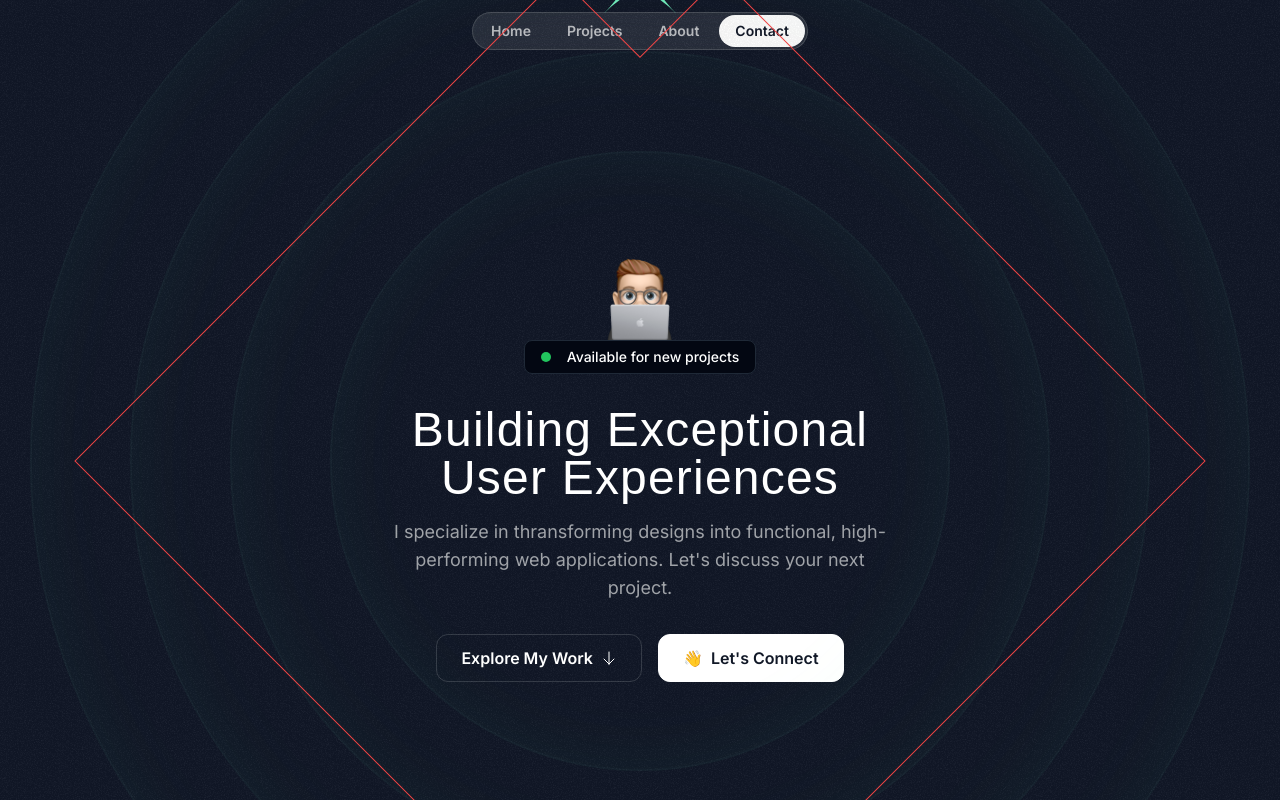
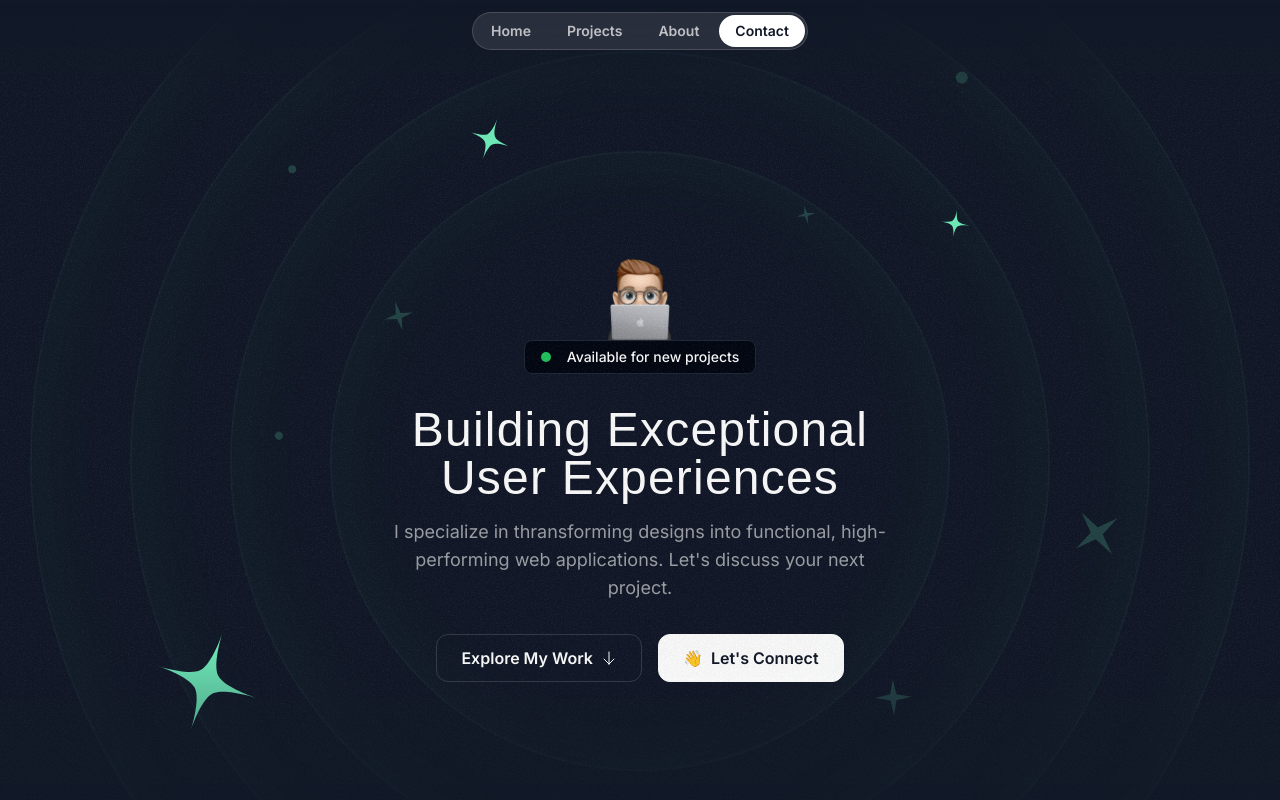
Before and after one commit to jordaninjohnson/portfolio, a Next.js app: page / in a window 1280 px wide. Shown: the top 800 px of the page. Built offline with nearby package versions, Linux system fonts and the light colour scheme; a web font is replaced by a local one.

Commit message:
Time 1:19:31

```diff
--- a/src/components/HeroOrbit.tsx
+++ b/src/components/HeroOrbit.tsx
@@ -8,14 +8,21 @@
   return (
     <div className="absolute left-1/2 top-1/2 -translate-x-1/2 -translate-y-1/2">
       <div
-        className="border border-red-500"
+        className="flex items-start justify-start"
         style={{
           transform: `rotate(${rotation}deg)`,
           height: `${size}px`,
           width: `${size}px`,
         }}
       >
-        <div className="border border-red-500 inline-flex ">{children}</div>
+        <div
+          className="inline-flex"
+          style={{
+            transform: `rotate(${rotation * -1}`,
+          }}
+        >
+          {children}
+        </div>
       </div>
     </div>
   );
--- a/src/sections/Header.tsx
+++ b/src/sections/Header.tsx
@@ -1,6 +1,6 @@
 export const Header = () => {
   return (
-    <div className = "flex justify-center items-center fixed top-3 w-full">
+    <div className = "flex justify-center items-center fixed top-3 w-full z-10">
       <nav className="flex gap-1 p-0.5 border border-white/15 rounded-full bg-white/10 backdrop-blur">
         <a href="#" className="nav-item">Home</a>
         <a href="#" className="nav-item">Projects</a>
--- a/src/sections/Hero.tsx
+++ b/src/sections/Hero.tsx
@@ -3,11 +3,13 @@
 import ArrowDown from "@/assets/icons/arrow-down.svg";
 import grainImage from "@/assets/images/grain.jpg";
 import StarIcon from "@/assets/icons/star.svg";
+import SparkleIcon from "@/assets/icons/sparkle.svg";
 import { HeroOrbit } from "@/components/HeroOrbit";
 
 export const HeroSection = () => {
   return (
     <div className="py-32 md:py-48 lg:py-60 relative z-0 overflow-x-clip">
+      <div className="absolute inset-0 [mask-image:linear-gradient(to_bottom,transparent,black_10%,black_70%,transparent)]">
         <div
           className="absolute inset-0 -z-30 opacity-5"
           style={{
@@ -18,9 +20,37 @@
         <div className="size-[820px] hero-ring"></div>
         <div className="size-[1020px] hero-ring"></div>
         <div className="size-[1220px] hero-ring"></div>
-      <HeroOrbit size={800} rotation={45}>
+        <HeroOrbit size={800} rotation={-72}>
           <StarIcon className="size-28 text-emerald-300" />
         </HeroOrbit>
+        <HeroOrbit size={550} rotation={20}>
+          <StarIcon className="size-12 text-emerald-300" />
+        </HeroOrbit>
+        <HeroOrbit size={590} rotation={98}>
+          <StarIcon className="size-8 text-emerald-300" />
+        </HeroOrbit>
+        <HeroOrbit size={430} rotation={-14}>
+          <SparkleIcon className="size-8 text-emerald-300/20" />
+        </HeroOrbit>
+        <HeroOrbit size={440} rotation={79}>
+          <SparkleIcon className="size-5 text-emerald-300/20" />
+        </HeroOrbit>
+        <HeroOrbit size={530} rotation={178}>
+          <SparkleIcon className="size-10 text-emerald-300/20" />
+        </HeroOrbit>
+        <HeroOrbit size={710} rotation={144}>
+          <SparkleIcon className="size-14 text-emerald-300/20" />
+        </HeroOrbit>
+        <HeroOrbit size={720} rotation={85}>
+          <div className="size-3 rounded-full bg-emerald-300/20" />
+        </HeroOrbit>
+        <HeroOrbit size={520} rotation={-41}>
+          <div className="size-2 rounded-full bg-emerald-300/20" />
+        </HeroOrbit>
+        <HeroOrbit size={650} rotation={-5}>
+          <div className="size-2 rounded-full bg-emerald-300/20" />
+        </HeroOrbit>
+      </div>
       <div className="container">
         <div className="flex flex-col items-center">
           <Image
```
Lines whose indentation alone changed are shown as unchanged.
